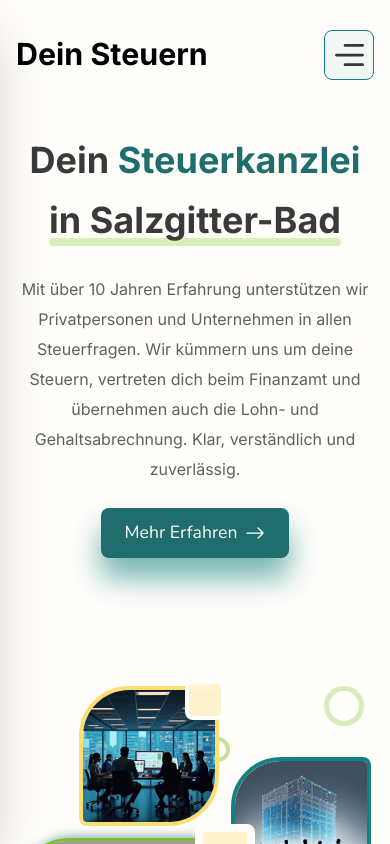
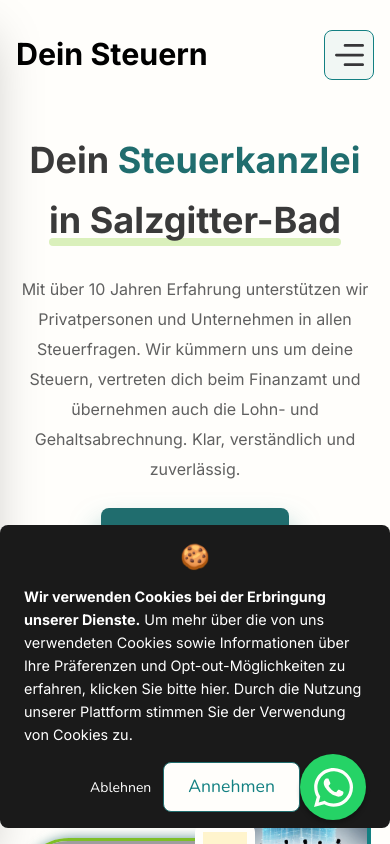
Before and after one commit to m-nwajha/dein-steuern, a Next.js app: page / in a window 390 px wide. Shown: the top 844 px of the page. Built offline with nearby package versions, Linux system fonts and the light colour scheme; grey boxes are pictures that could not be loaded.

Commit message:
feat: add WhatsAppButton, ScrollToTopButton and CookieBanner components

```diff
--- /dev/null
+++ b/src/components/atoms/ScrollToTopButton.tsx
@@ -0,0 +1,28 @@
+'use client';
+
+import { useState, useEffect } from 'react';
+
+const ScrollToTopButton = () => {
+    const [visible, setVisible] = useState(false);
+
+    useEffect(() => {
+        const handleScroll = () => setVisible(window.scrollY > 300);
+        window.addEventListener('scroll', handleScroll);
+        return () => window.removeEventListener('scroll', handleScroll);
+    }, []);
+
+    if (!visible) return null;
+
+    return (
+        <button
+            onClick={() => window.scrollTo({ top: 0, behavior: 'smooth' })}
+            className="fixed bottom-5 left-6 z-50 w-[40px] h-[40px] rounded-[10px] bg-accent text-white flex items-center justify-center shadow-[0px_4px_4px_0px_#00000040] hover:bg-primary hover:text-[#3A3A3A] transition-all duration-300 hover:-translate-y-1 cursor-pointer"
+        >
+            <svg xmlns="http://www.w3.org/2000/svg" width="20" height="20" fill="currentColor" viewBox="0 0 16 16">
+                <path fillRule="evenodd" d="M8 15a.5.5 0 0 0 .5-.5V2.707l3.146 3.147a.5.5 0 0 0 .708-.708l-4-4a.5.5 0 0 0-.708 0l-4 4a.5.5 0 1 0 .708.708L7.5 2.707V14.5a.5.5 0 0 0 .5.5" />
+            </svg>
+        </button>
+    );
+};
+
+export default ScrollToTopButton;
--- /dev/null
+++ b/src/components/atoms/WhatsAppButton.tsx
@@ -0,0 +1,40 @@
+// src/components/atoms/WhatsAppButton.tsx
+'use client';
+
+import { useState } from 'react';
+import Image from 'next/image';
+import { CONTACT_INFO } from '@/constants/contactInfo';
+import { Box } from '../ui';
+
+const WhatsAppButton = () => {
+    const [hovered, setHovered] = useState(false);
+    const phone = CONTACT_INFO.phone.replace(/\s+/g, '');
+    const url = `https://wa.me/${phone}`;
+
+    return (
+        <a
+            href={url}
+            target="_blank"
+            rel="noopener noreferrer"
+            className="fixed bottom-6 right-6 z-50 flex items-center gap-3 group"
+            onMouseEnter={() => setHovered(true)}
+            onMouseLeave={() => setHovered(false)}
+        >
+            {hovered && (
+                <span className="bg-white text-[#1A1A1A] font-nunito font-normal text-[14px] px-4 py-2 rounded-lg shadow-md whitespace-nowrap animate-fade-in">
+                    Kontaktieren Sie uns
+                </span>
+            )}
+            <Box display='flex' alignItems='center' justifyContent='center' className="w-[66px] h-[66px] bg-[#25D366] hover:bg-[#13A047] rounded-full overflow-hidden shadow-lg hover:scale-110 transition-transform duration-300 shadow-[0px_4px_4px_0px_#00000040]">
+                <Image
+                    src="/assets/images/whatsapp.svg"
+                    alt="WhatsApp"
+                    width={39}
+                    height={39}
+                />
+            </Box>
+        </a>
+    );
+};
+
+export default WhatsAppButton;
--- a/src/components/layouts/MainLayout.tsx
+++ b/src/components/layouts/MainLayout.tsx
@@ -5,6 +5,9 @@ import { usePathname } from 'next/navigation';
 import Header from '../organisms/Header';
 import Footer from '../organisms/Footer';
 import ContactSection from '../organisms/ContactSection';
+import CookieBanner from '../organisms/CookieBanner';
+import WhatsAppButton from '../atoms/WhatsAppButton';
+import ScrollToTopButton from '../atoms/ScrollToTopButton';
 
 const HIDE_CONTACT_PATHS = ['/impressum', '/nutzungsbedingungen', '/datenschutzerklaerung'];
 
@@ -20,6 +23,9 @@ const MainLayout: FC<{ children: ReactNode; }> = ({ children }) => {
             </main>
             {showContact && <ContactSection />}
             <Footer />
+            <ScrollToTopButton />
+            <CookieBanner />
+            <WhatsAppButton />
         </>
     );
 };
--- /dev/null
+++ b/src/components/organisms/CookieBanner.tsx
@@ -0,0 +1,51 @@
+'use client';
+
+import { useState, useEffect } from 'react';
+import { Box, Typography, Button } from '../ui';
+
+const CookieBanner = () => {
+    const [visible, setVisible] = useState(false);
+
+    useEffect(() => {
+        const consent = localStorage.getItem('cookie-consent');
+        if (!consent) setVisible(true);
+    }, []);
+
+    const handleAccept = () => {
+        localStorage.setItem('cookie-consent', 'accepted');
+        setVisible(false);
+    };
+
+    const handleReject = () => {
+        localStorage.setItem('cookie-consent', 'rejected');
+        setVisible(false);
+    };
+
+    if (!visible) return null;
+
+    return (
+        <div className="container mx-auto px-4 max-w-[70rem] fixed bottom-4 left-0 right-0 z-50 rounded-[8px] bg-[#1A1A1A] px-6 py-4">
+            <Box display='flex' alignItems='center' justifyContent='between' gap={4} className='flex-col md:flex-row'>
+                <Box display='flex' direction='col' alignItems='center' gap={3} className='flex-1 md:flex-row'>
+                    <span className='text-2xl'>🍪</span>
+                    <Typography variant='p' size='body2' className='text-white leading-[1.6]'>
+                        <strong>Wir verwenden Cookies bei der Erbringung unserer Dienste.</strong> Um mehr über die von uns verwendeten Cookies sowie Informationen über Ihre Präferenzen und Opt-out-Möglichkeiten zu erfahren, klicken Sie bitte hier. Durch die Nutzung unserer Plattform stimmen Sie der Verwendung von Cookies zu.
+                    </Typography>
+                </Box>
+                <Box display='flex' alignItems='center' gap={3} className='flex-shrink-0'>
+                    <button
+                        onClick={handleReject}
+                        className='text-white font-nunito font-normal text-[14px] hover:opacity-70 transition-opacity duration-300 whitespace-nowrap'
+                    >
+                        Ablehnen
+                    </button>
+                    <Button variant='outline' onClick={handleAccept} className='whitespace-nowrap'>
+                        Annehmen
+                    </Button>
+                </Box>
+            </Box>
+        </div>
+    );
+};
+
+export default CookieBanner;
```
Also changed, not shown: public/assets/images/whatsapp.svg (added).
